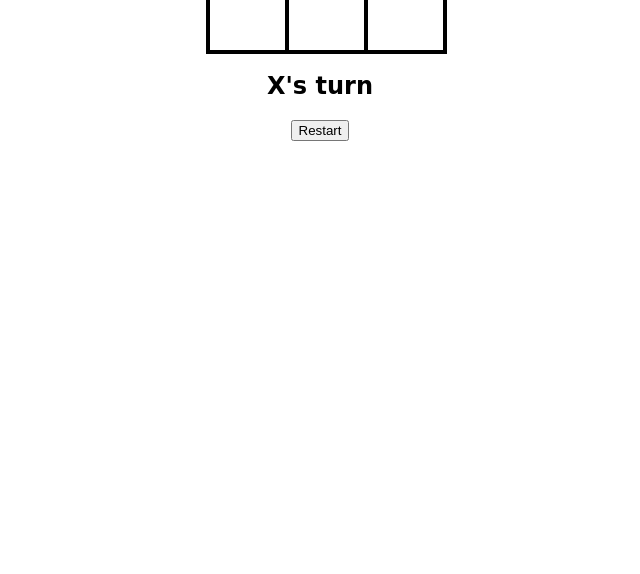
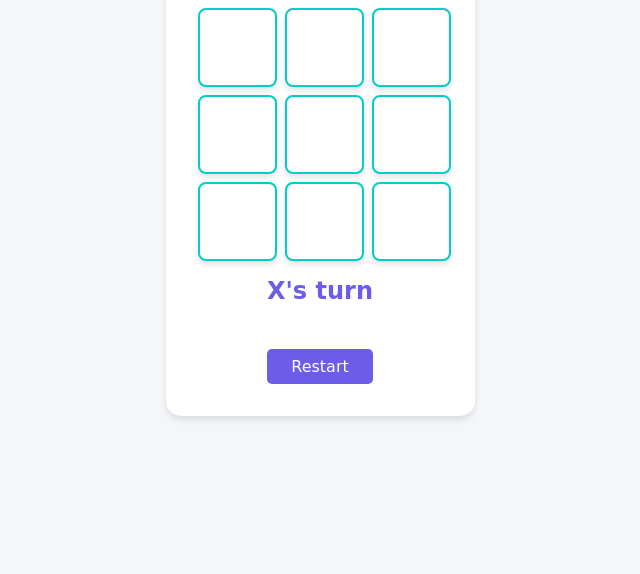
Before and after one commit to RoseDzo/TicTacToe, a plain HTML site: page index.html in a window 1280 px wide. Shown: the part 266-840 px from the top of the page, without its empty margins (320-960 px from the left). Before the commit the page ends 800 px from the top, so only its background shows below. Drawn offline with Linux system fonts and the light colour scheme.

Commit message:
more css

```diff
--- a/style.css
+++ b/style.css
@@ -1,21 +1,101 @@
-.cell {
+:root {
+    --primary-color: #6c5ce7;
+    --secondary-color: #00cec9;
+    --win-color: #00b894;
+    --text-color: #2d3436;
+    --shadow: 0 4px 6px rgba(0, 0, 0, 0.1);
+  }
+
+  body {
+    background-color: #f5f6fa;
+    margin: 0;
+    padding: 20px;
+    min-height: 100vh;
+    display: flex;
+    justify-content: center;
+    align-items: center;
+    font-family: "Permanent Marker", cursive;
+  }
+
+  #gameContainer {
+    text-align: center;
+    background: white;
+    padding: 2rem;
+    border-radius: 15px;
+    box-shadow: var(--shadow);
+    max-width: 90vw;
+  }
+
+  h1 {
+    color: var(--primary-color);
+    margin-bottom: 1.5rem;
+    text-shadow: 2px 2px 4px rgba(0, 0, 0, 0.1);
+  }
+
+  #cellContainer {
+    display: grid;
+    grid-template-columns: repeat(3, auto);
+    gap: 8px;
+    width: min(245px, 80vw);
+    margin: 1rem auto;
+  }
+
+  .cell {
     width: 75px;
     height: 75px;
-    border: 2px solid;
-    box-shadow: 0 0 0 2px;
+    border: 2px solid var(--secondary-color);
+    border-radius: 8px;
+    box-shadow: var(--shadow);
     line-height: 75px;
     font-size: 50px;
     cursor: pointer;
-}
+    background: white;
+    color: var(--text-color);
+    transition: all 0.3s ease;
+  }
 
-#gameContainer{
-    font-family: "Permanent Marker", cursive;
-    text-align: center;
-}
+  .cell:hover {
+    transform: scale(1.05);
+    background: rgba(0, 206, 201, 0.1);
+  }
 
-#cellContainer{
-         display: grid;
-         grid-template-columns: repeat(3, auto);
-         width : 225px;
-         margin: auto;
-}
+  .cell:active {
+    transform: scale(0.98);
+  }
+
+
+  .cell.winner {
+    background-color: rgba(0, 184, 148, 0.3);
+    animation: pulse 1.5s infinite;
+  }
+
+  @keyframes pulse {
+    0% { transform: scale(1); }
+    50% { transform: scale(1.05); }
+    100% { transform: scale(1); }
+  }
+
+
+  #statusText {
+    margin-top: 1rem;
+    font-size: 1.5rem;
+    color: var(--primary-color);
+  }
+
+
+  #restartBtn {
+    margin-top: 1.5rem;
+    padding: 0.5rem 1.5rem;
+    font-family: inherit;
+    font-size: 1rem;
+    background: var(--primary-color);
+    color: white;
+    border: none;
+    border-radius: 5px;
+    cursor: pointer;
+
+  }
+
+  #restartBtn:hover {
+    background: #271b81;
+  }
```
